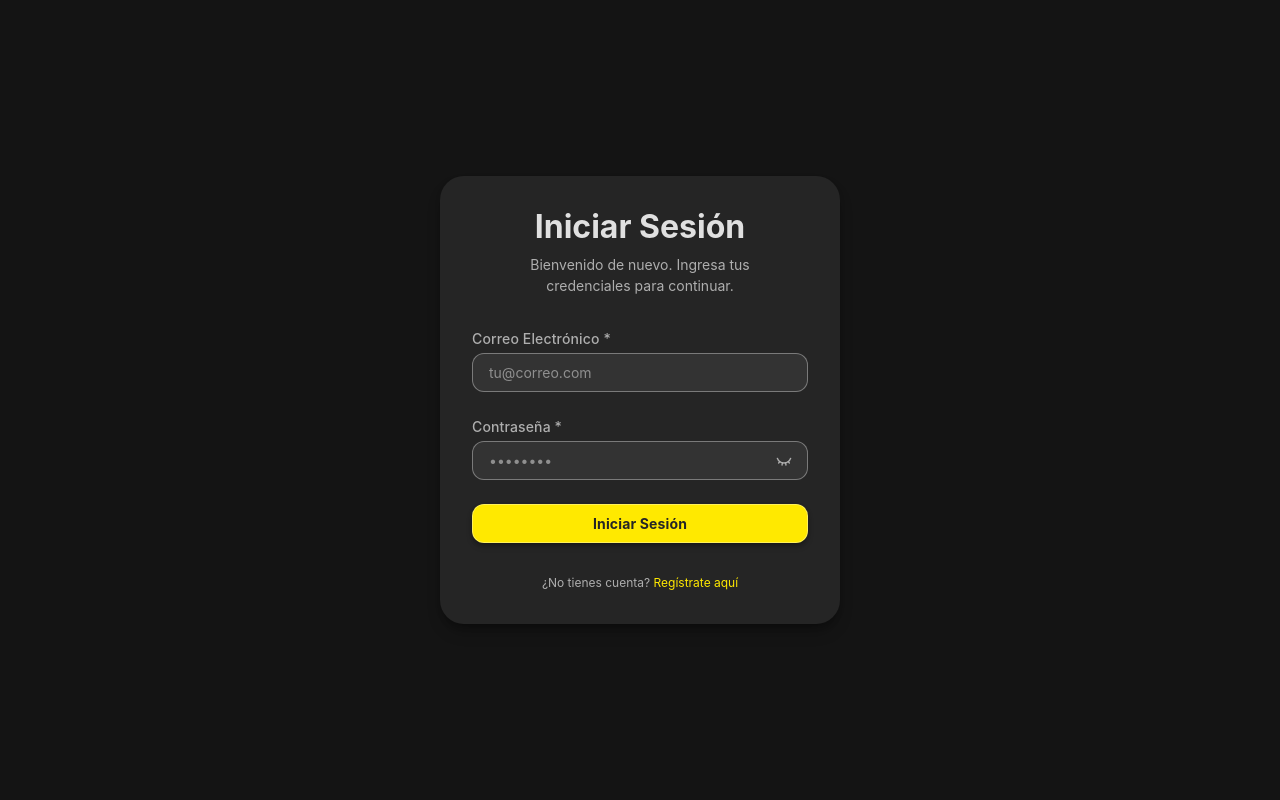
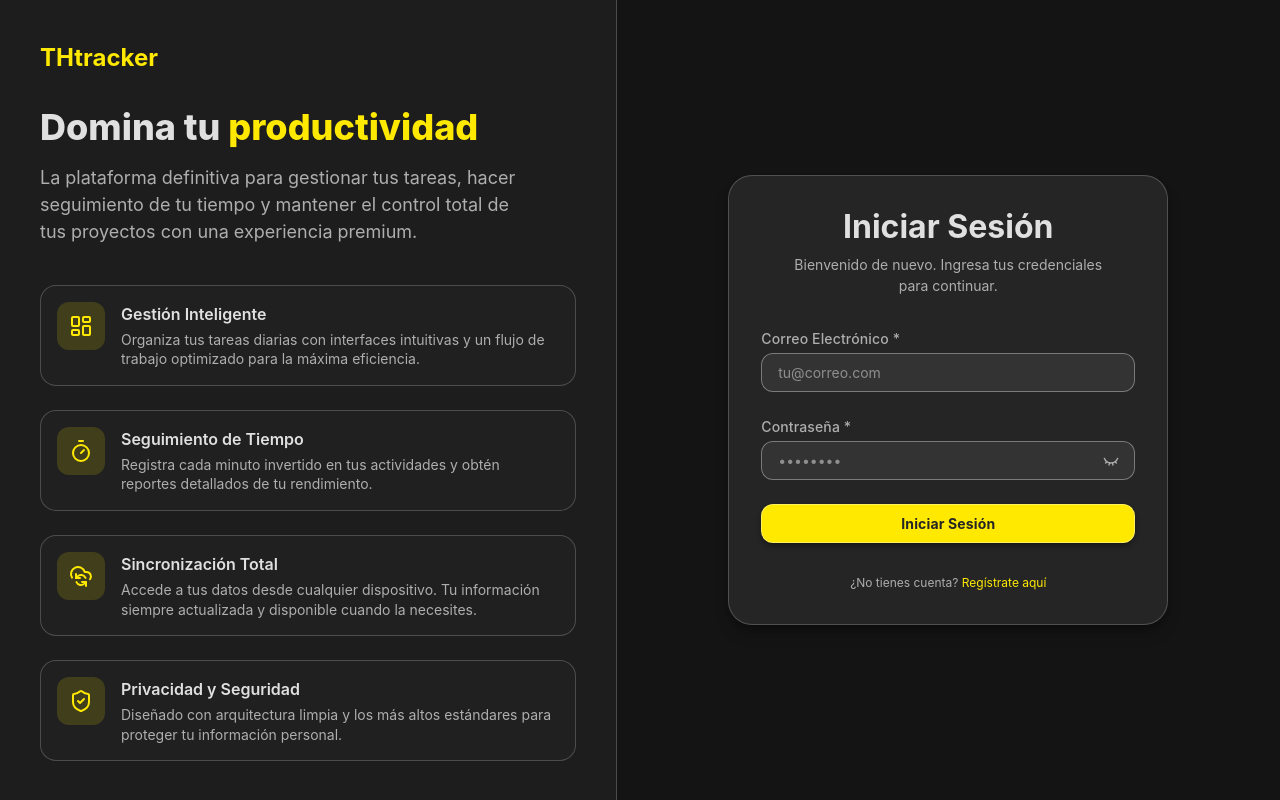
Before and after one commit to Santiago-Pineda-M/THtrackerApp, a React (Vite) app: page /login in a window 1280 px wide. Built offline with nearby package versions, Linux system fonts and the light colour scheme; no server answers.

Commit message:
feat(ui): agregar panel de info responsive en auth y ajustes en tarjetas

```diff
--- a/src/Infrastructure/UI/components/atoms/Card/Card.module.scss
+++ b/src/Infrastructure/UI/components/atoms/Card/Card.module.scss
@@ -18,7 +18,7 @@
   padding-right: $spacing-grid-gap-x;
   padding-bottom: $spacing-grid-gap-y;
   padding-left: $spacing-grid-gap-x;
-  border: 1px solid $color-border-soft;
+  border: 1px solid $color-border-muted;
 }
 
 .cardContent {
--- /dev/null
+++ b/src/Infrastructure/UI/components/layouts/AuthLayout/AuthInfo.module.scss
@@ -0,0 +1,113 @@
+@use '../../../globalStyles/tokens' as *;
+
+.infoContainer {
+  display: flex;
+  flex-direction: column;
+  justify-content: center;
+  padding: $space-xl;
+  color: $color-text-primary;
+  height: 100%;
+  position: relative;
+  overflow: hidden;
+
+  @media (min-width: 1024px) {
+    padding: $space-xxl;
+  }
+}
+
+.brand {
+  margin-bottom: $space-xl;
+  display: flex;
+  align-items: center;
+  gap: $space-sm;
+  font-size: $font-size-2xl;
+  font-weight: bold;
+  color: $color-accent;
+}
+
+.title {
+  font-size: $font-size-4xl;
+  font-weight: 800;
+  line-height: 1.1;
+  margin-bottom: $space-md;
+
+  span {
+    color: $color-accent;
+  }
+}
+
+.description {
+  color: $color-text-secondary;
+  font-size: $font-size-lg;
+  margin-bottom: $space-xxl;
+  line-height: 1.5;
+  max-width: 480px;
+}
+
+.features {
+  display: flex;
+  flex-direction: column;
+  gap: $space-lg;
+}
+
+.feature {
+  display: flex;
+  align-items: flex-start;
+  gap: $space-md;
+  padding: $space-md;
+  border-radius: $radius-lg;
+  background: rgba($color-bg-card, 0.5);
+  border: 1px solid $color-border-muted;
+  transition: $transition-default;
+
+  &:hover {
+    transform: translateY(-2px);
+    background: $color-bg-card;
+    border-color: $color-border-soft;
+    box-shadow: $shadow-elevated;
+  }
+}
+
+.featureIconWrapper {
+  display: flex;
+  align-items: center;
+  justify-content: center;
+  width: 48px;
+  height: 48px;
+  border-radius: $radius-md;
+  background: $color-accent-soft;
+  color: $color-accent;
+  flex-shrink: 0;
+}
+
+.featureText {
+  display: flex;
+  flex-direction: column;
+  gap: $space-xs;
+}
+
+.featureTitle {
+  font-weight: 600;
+  font-size: $font-size-md;
+  color: $color-text-primary;
+}
+
+.featureDesc {
+  font-size: $font-size-sm;
+  color: $color-text-secondary;
+  line-height: 1.4;
+}
+
+// Decorative background element
+.glowDecoration {
+  position: absolute;
+  top: 50%;
+  right: -20%;
+  transform: translateY(-50%);
+  width: 600px;
+  height: 600px;
+  background: radial-gradient(circle, rgba(255, 233, 0, 0.05) 0%, rgba(20, 20, 20, 0) 70%);
+  border-radius: 50%;
+  pointer-events: none;
+  z-index: -1;
+}
--- /dev/null
+++ b/src/Infrastructure/UI/components/layouts/AuthLayout/AuthInfo.tsx
@@ -0,0 +1,75 @@
+import type { FC } from 'react'
+import { LayoutDashboard, Timer, CloudSync, ShieldCheck } from 'lucide-react'
+import styles from './AuthInfo.module.scss'
+
+export const AuthInfo: FC = () => {
+  return (
+    <div className={styles.infoContainer}>
+      <div className={styles.glowDecoration} />
+
+      <div className={styles.brand}>
+        THtracker
+      </div>
+
+      <h1 className={styles.title}>
+        Domina tu <span>productividad</span>
+      </h1>
+
+      <p className={styles.description}>
+        La plataforma definitiva para gestionar tus tareas, hacer seguimiento de tu tiempo y mantener el control total de tus proyectos con una experiencia premium.
+      </p>
+
+      <div className={styles.features}>
+        <div className={styles.feature}>
+          <div className={styles.featureIconWrapper}>
+            <LayoutDashboard size={24} />
+          </div>
+          <div className={styles.featureText}>
+            <span className={styles.featureTitle}>Gestión Inteligente</span>
+            <span className={styles.featureDesc}>
+              Organiza tus tareas diarias con interfaces intuitivas y un flujo de trabajo optimizado para la máxima eficiencia.
+            </span>
+          </div>
+        </div>
+
+        <div className={styles.feature}>
+          <div className={styles.featureIconWrapper}>
+            <Timer size={24} />
+          </div>
+          <div className={styles.featureText}>
+            <span className={styles.featureTitle}>Seguimiento de Tiempo</span>
+            <span className={styles.featureDesc}>
+              Registra cada minuto invertido en tus actividades y obtén reportes detallados de tu rendimiento.
+            </span>
+          </div>
+        </div>
+
+        <div className={styles.feature}>
+          <div className={styles.featureIconWrapper}>
+            <CloudSync size={24} />
+          </div>
+          <div className={styles.featureText}>
+            <span className={styles.featureTitle}>Sincronización Total</span>
+            <span className={styles.featureDesc}>
+              Accede a tus datos desde cualquier dispositivo. Tu información siempre actualizada y disponible cuando la necesites.
+            </span>
+          </div>
+        </div>
+
+        <div className={styles.feature}>
+          <div className={styles.featureIconWrapper}>
+            <ShieldCheck size={24} />
+          </div>
+          <div className={styles.featureText}>
+            <span className={styles.featureTitle}>Privacidad y Seguridad</span>
+            <span className={styles.featureDesc}>
+              Diseñado con arquitectura limpia y los más altos estándares para proteger tu información personal.
+            </span>
+          </div>
+        </div>
+      </div>
+    </div>
+  )
+}
+
+export default AuthInfo
--- a/src/Infrastructure/UI/components/layouts/AuthLayout/AuthLayout.module.scss
+++ b/src/Infrastructure/UI/components/layouts/AuthLayout/AuthLayout.module.scss
@@ -2,11 +2,75 @@
 
 .container {
   display: flex;
+  min-height: 100vh;
+  background-color: $color-bg-primary;
+}
+
+.chevronDownContainer {
+  display: none;
+  @media (max-width: 1024px) {
+    display: flex;
+    justify-content: center;
+    align-items: center;
+    margin-top: $space-xl;
+    position: absolute;
+    bottom: 0;
+    left: 0;
+    right: 0;
+    margin-bottom: $space-xl;
+    animation: slideDown 1.5s ease-in-out infinite;
+  }
+}
+
+// ANUMACION DE ELEMENTO QUE SE MUEVE DE ARRIBA A ABAJO OSILANDO Y REPITIENDO
+@keyframes slideDown {
+  0% {
+    transform: translateY(0);
+  }
+  50% {
+    transform: translateY(-20px);
+  }
+  100% {
+    transform: translateY(0);
+  }
+}
+
+.layoutWrapper {
+  display: flex;
+  flex-direction: column-reverse;
+  width: 100%;
+
+  @media (min-width: 1024px) {
+    flex-direction: row; // Split 50/50 on desktop
+  }
+}
+
+.infoColumn {
+  display: flex;
+  background-color: rgba(
+    $color-bg-secondary,
+    0.15
+  ); // Slightly darker for separation on mobile
+
+  @media (min-width: 1024px) {
+    flex: 1;
+    background-color: rgba($color-bg-secondary, 0.3);
+    border-right: 1px solid $color-border-muted;
+  }
+}
+
+.formColumn {
+  display: flex;
   justify-content: center;
   align-items: center;
-  min-height: 100vh;
+  flex-direction: column;
   padding: $spacing-card-padding;
-  background-color: $color-bg-primary;
+  height: 100vh;
+
+  @media (min-width: 1024px) {
+    flex: 1;
+    height: 100vh;
+  }
 }
 
 .card {
@@ -14,8 +78,9 @@
   border-radius: $radius-card;
   box-shadow: $shadow-elevated;
   padding: $space-xl;
-  max-width: 400px;
+  max-width: 440px; // Slightly larger for better form layout
   width: 100%;
+  border: 1px solid $color-border-muted;
 }
 
 .header {
@@ -38,13 +103,16 @@
 }
 
 @media (max-width: 640px) {
-  .container {
+  .formColumn {
     padding: $space-md;
-    align-items: flex-start;
+    align-items: center;
     padding-top: $space-xl;
   }
 
   .card {
     padding: $space-lg;
+    box-shadow: none; // Flatter on mobile
+    border: none;
+    background-color: transparent; // Blend with background
   }
 }
--- a/src/Infrastructure/UI/components/layouts/AuthLayout/AuthLayout.tsx
+++ b/src/Infrastructure/UI/components/layouts/AuthLayout/AuthLayout.tsx
@@ -1,5 +1,6 @@
 import React from 'react'
-import { Text } from '../../atoms/Text/Text'
+import { Text, Icon } from '../../atoms'
+import { AuthInfo } from './AuthInfo'
 import styles from './AuthLayout.module.scss'
 
 interface AuthLayoutProps {
@@ -15,6 +16,12 @@ export const AuthLayout: React.FC<AuthLayoutProps> = ({
 }) => {
   return (
     <div className={styles.container}>
+      <div className={styles.layoutWrapper}>
+        <div className={styles.infoColumn}>
+          <AuthInfo />
+        </div>
+
+        <div className={styles.formColumn}>
           <div className={styles.card}>
             <div className={styles.header}>
               <Text
@@ -37,6 +44,15 @@ export const AuthLayout: React.FC<AuthLayoutProps> = ({
             </div>
             <div className={styles.content}>{children}</div>
           </div>
+          <div className={styles.chevronDownContainer}>
+            <Icon
+              name='ChevronDown'
+              size={48}
+              className={styles.arrowDown}
+            />
+          </div>
+        </div>
+      </div>
     </div>
   )
 }
```
Lines whose indentation alone changed are shown as unchanged.
